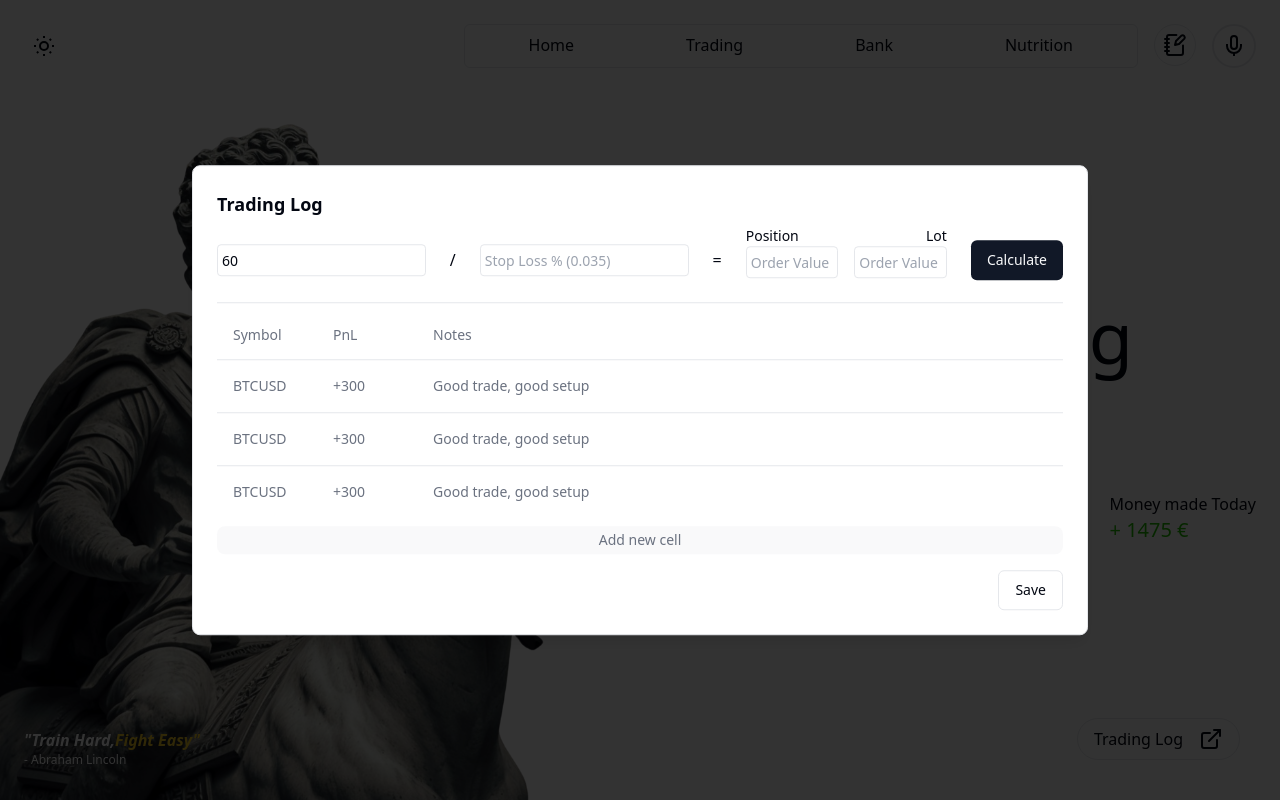
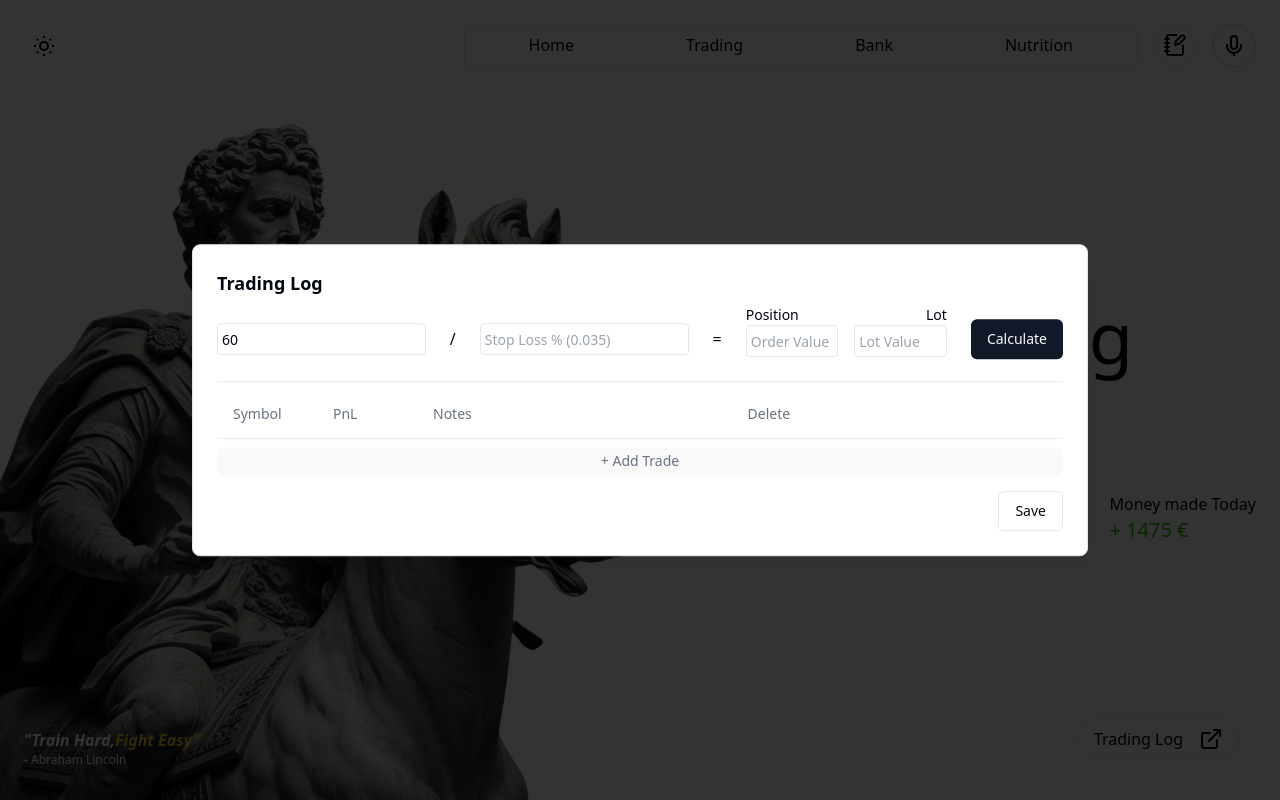
Before and after one commit to JamesWeb3/Arc-Engineering, a Next.js app: page / in a window 1280 px wide. Both pictures are taken after a click on the button "Trading Log". Built offline with nearby package versions, Linux system fonts and the light colour scheme.

Commit message:
delete and add working

```diff
--- a/src/components/common/trading-log.tsx
+++ b/src/components/common/trading-log.tsx
@@ -1,4 +1,4 @@
-import React, { useState } from 'react'
+import React, { useState, useEffect } from 'react'
 import {
   AlertDialog,
   AlertDialogCancel,
@@ -17,34 +17,25 @@ import {
   TableHeader,
   TableRow,
 } from '@/components/ui/table'
-import { IconOpen } from '@/components/icons'
+import { IconOpen, IconTrash } from '@/components/icons'
 import { Input } from '../ui/input'
 import { Button } from '../ui/button'
 import { Separator } from '../ui/separator'
 import { Toast } from '@/components/ui/toast'
 import { useToast } from '@/components/ui/use-toast'
 
-const trades = [
-  {
-    symbol: 'BTCUSD',
-    pnl: '+300',
-    notes: 'Good trade, good setup',
-  },
-  {
-    symbol: 'BTCUSD',
-    pnl: '+300',
-    notes: 'Good trade, good setup',
-  },
-  {
-    symbol: 'BTCUSD',
-    pnl: '+300',
-    notes: 'Good trade, good setup',
-  },
-]
+interface Trade {
+  id: number;
+  symbol: string;
+  pnl: number;
+  notes: string;
+}
+
+const TRADING_LOG_KEY = 'tradingLog';
 
 const TradingLog: React.FC = ({}) => {
   const toast = useToast();
-
+  const [trades, setTrades] = useState<Trade[]>([]);
   const [willingToLose, setWillingToLose] = useState('60');
   const [stopLossPercentage, setStopLossPercentage] = useState('');
   const [orderValue, setOrderValue] = useState('');
@@ -53,6 +44,11 @@ const TradingLog: React.FC = ({}) => {
   const toggleEdit = () => {
     console.log('edit')
   }
+
+  useEffect(() => {
+    const loadedTrades: Trade[] = JSON.parse(localStorage.getItem(TRADING_LOG_KEY) || '[]');
+    setTrades(loadedTrades);
+  }, []);
 
   const handleCalculate = () => {
     const result = parseFloat(willingToLose) / (parseFloat(stopLossPercentage) / 100);
@@ -79,6 +75,14 @@ const TradingLog: React.FC = ({}) => {
     }
   };
 
+  const handleDeleteTrade = (tradeId: number) => {
+    setTrades(trades.filter(trade => trade.id !== tradeId));
+  };
+
+  const handleAddTrade = (newTrade: Trade) => {
+    setTrades([...trades, { ...newTrade, id: Date.now() }]);
+  };
+
 
   return (
     <div>
@@ -89,7 +93,7 @@ const TradingLog: React.FC = ({}) => {
             <IconOpen />
           </div>
         </AlertDialogTrigger>
-        <AlertDialogContent>
+        <AlertDialogContent className="max-h-[700px] overflow-auto">
           <AlertDialogHeader>
             <AlertDialogTitle>Trading Log</AlertDialogTitle>
             <div className="flex gap-6 items-center">
@@ -120,14 +124,12 @@ const TradingLog: React.FC = ({}) => {
             <Input
               type="text"
               className="cursor-pointer"
-              placeholder="Order Value"
+              placeholder="Lot Value"
               value={lotValue}
               readOnly
               onClick={() => copyToClipboard(lotValue)}
             />
             </div>
-
-
 
             </div>
 
@@ -143,6 +145,7 @@ const TradingLog: React.FC = ({}) => {
                     <TableHead className="w-[100px]">Symbol</TableHead>
                     <TableHead className="w-[100px]">PnL</TableHead>
                     <TableHead>Notes</TableHead>
+                    <TableHead>Delete</TableHead>
                   </TableRow>
                 </TableHeader>
                 <TableBody>
@@ -153,13 +156,20 @@ const TradingLog: React.FC = ({}) => {
                       </TableCell>
                       <TableCell>{trade.pnl}</TableCell>
                       <TableCell>{trade.notes}</TableCell>
+                       <TableCell onClick={(e) => {
+          e.stopPropagation();
+          handleDeleteTrade(trade.id);
+        }}>
+          <div className="hover:cursor-pointer hover:text-blue-500">
+          <IconTrash/>
+          </div>
+
+        </TableCell>
                     </TableRow>
                   ))}
                 </TableBody>
               </Table>
-              <div className="w-full bg-muted/50 justify-center flex py-1 rounded-lg mt-2">
-                Add new cell
-              </div>
+              <div onClick={() => handleAddTrade(trades[0])} className="w-full bg-muted/50 justify-center flex py-1 rounded-lg hover:bg-muted/70 cursor-pointer mt-2">+ Add  Trade</div>
             </AlertDialogDescription>
           </AlertDialogHeader>
           <AlertDialogFooter className="mt-4">
--- a/src/components/icons.tsx
+++ b/src/components/icons.tsx
@@ -111,4 +111,23 @@ function IconOpen({ className, ...props }: React.ComponentProps<'svg'>) {
   )
 }
 
-export { IconMoon, IconSun, IconMicrophone, IconNotes, IconOpen }
+function IconTrash({ className, ...props }: React.ComponentProps<'svg'>) {
+  return (
+    <svg xmlns="http://www.w3.org/2000/svg"
+    width="24"
+    height="24"
+    viewBox="0 0 24 24"
+    fill="none"
+    stroke="currentColor"
+    strokeWidth="2"
+    strokeLinecap="round"
+    strokeLinejoin="round"
+      {...props}
+
+    >
+      <path d="M3 6h18"/>
+      <path d="M19 6v14c0 1-1 2-2 2H7c-1 0-2-1-2-2V6"/><path d="M8 6V4c0-1 1-2 2-2h4c1 0 2 1 2 2v2"/><line x1="10" x2="10" y1="11" y2="17"/><line x1="14" x2="14" y1="11" y2="17"/></svg>
+  )
+}
+
+export { IconMoon, IconSun, IconMicrophone, IconNotes, IconOpen, IconTrash }
```
